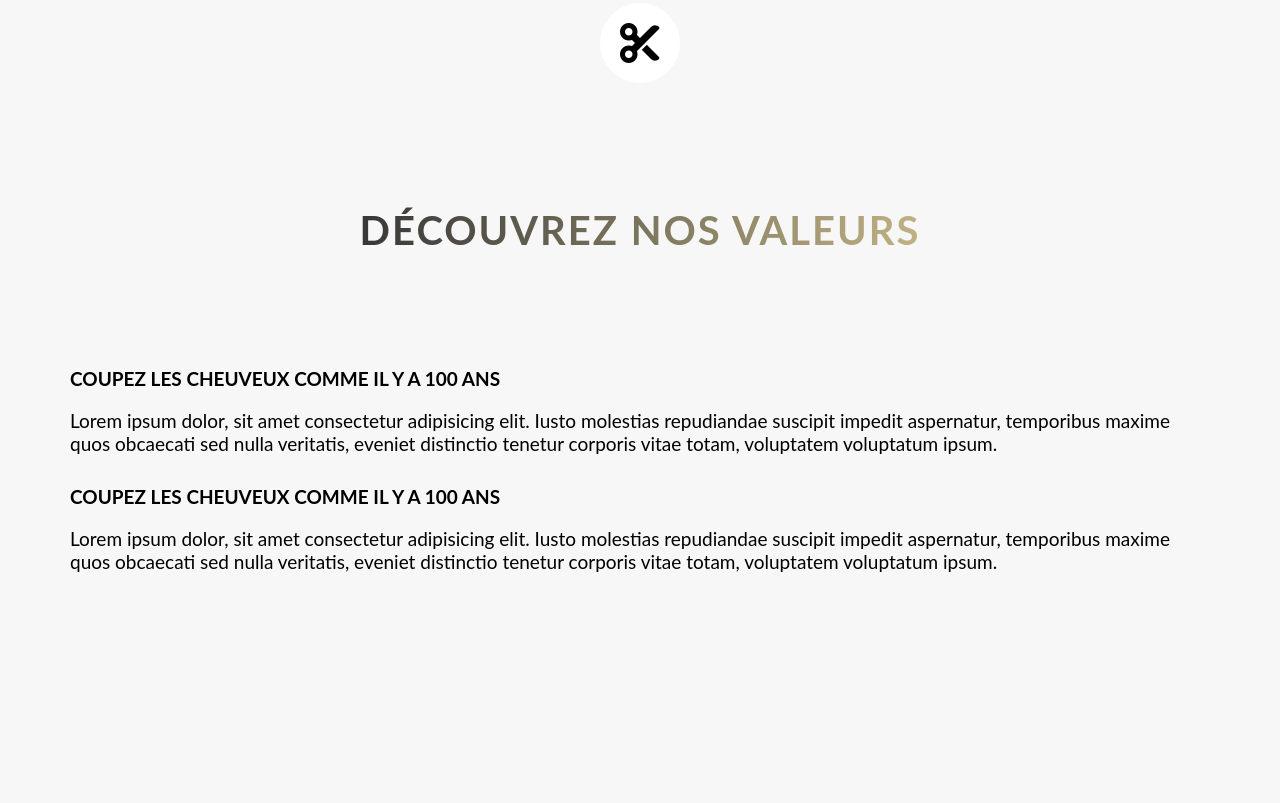
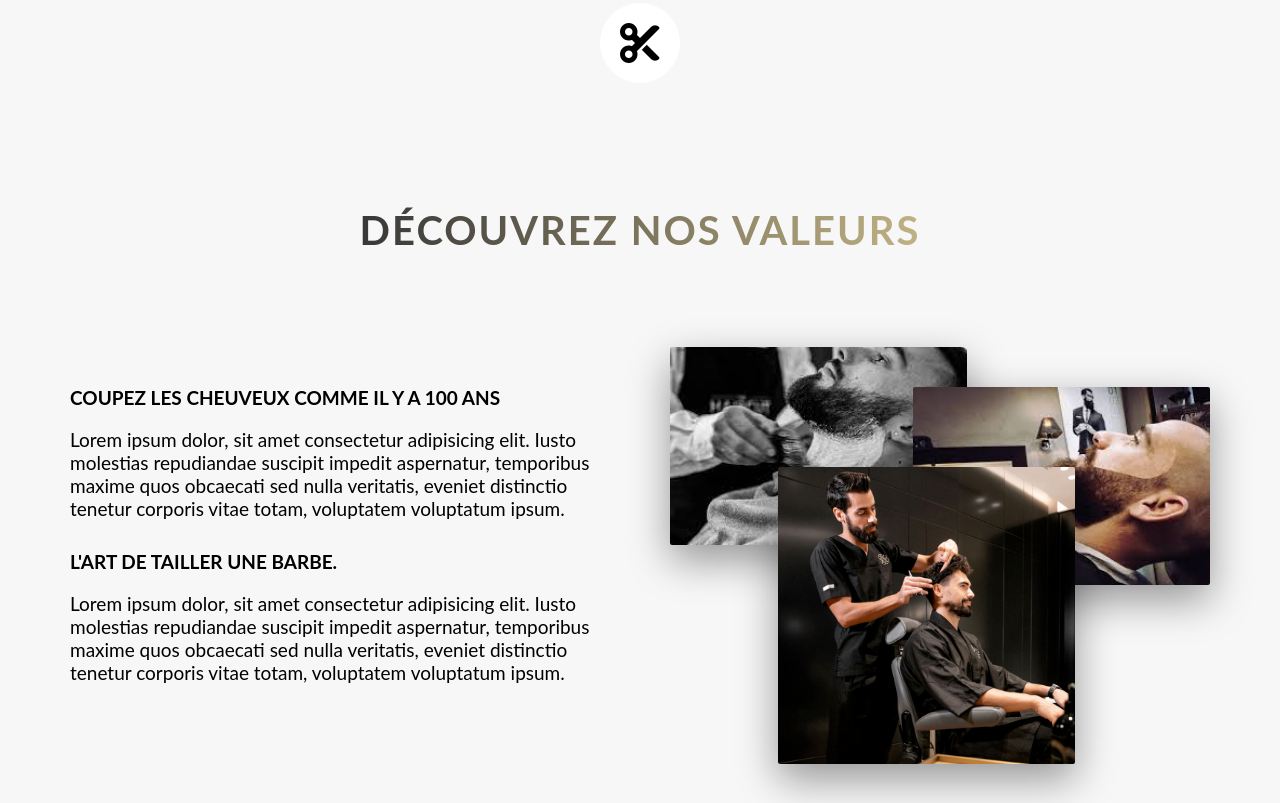
Before and after one commit to aiiioo93/Barbier, a plain HTML site: page index.html in a window 1280 px wide. Shown: the part 677-1480 px from the top of the page. Before the commit the page ends 1369 px from the top, so only its background shows below. Drawn offline with Linux system fonts and the light colour scheme.

Commit message:
Section About, CSS partie 2 Mise en place des photo de la section About

```diff
--- a/index.html
+++ b/index.html
@@ -26,9 +26,9 @@
     <header id="acceuil">
         <nav id="navigation">
             <a href="#acceuil" class="liensNav">Acceuil</a>
-            <a href="#section-about" class="liensNav">Nos Valeurs</a>
-            <a href="#tarifs" class="liensNav">Nos Tarifs</a>
-            <a href="#contact" class="liensNav">Contact</a>
+            <a href="valeurs" class="liensNav">Nos Valeurs</a>
+            <a href="tarifs" class="liensNav">Nos Tarifs</a>
+            <a href="contact" class="liensNav">Contact</a>
             <a class="icon" id="icon"><i class="fa-solid fa-bars"></i></a>
         </nav>
 
@@ -59,7 +59,7 @@
                 </p>
 
                 <h3 class="sousTitreAbout">
-                    Coupez les cheuveux comme il y a 100 ans
+                    L'art de tailler une Barbe.
                 </h3>
                 <p class="paragraphe">
                     Lorem ipsum dolor, sit amet consectetur adipisicing elit. Iusto molestias repudiandae suscipit impedit aspernatur, temporibus maxime quos obcaecati sed nulla veritatis, eveniet distinctio tenetur corporis vitae totam, voluptatem voluptatum ipsum.
@@ -67,9 +67,9 @@
             </div>
             <div class="col-1-of-2">
                 <div class="composition">
-                    <!-- <img src="ressources/3img1.jpg" alt="photo barbier 1" class="composition_photo composition_photo--1">
+                    <img src="ressources/3img1.jpg" alt="photo barbier 1" class="composition_photo composition_photo--1">
                     <img src="ressources/3img2.jpg" alt="photo barbier 2" class="composition_photo composition_photo--2">
-                    <img src="ressources/3img3.jpg" alt="photo barbier 3" class="composition_photo composition_photo--3"> -->
+                    <img src="ressources/3img3.jpg" alt="photo barbier 3" class="composition_photo composition_photo--3">
                 </div>
             </div>
         </div>
--- a/style.css
+++ b/style.css
@@ -141,3 +141,61 @@ header #arrow{
     margin-bottom: 3rem;
 
 }
+
+.row:after{
+    content: "";
+    display: table;
+    clear: both;
+}
+
+.row [class^="col-"]{
+    float: left;
+}
+
+.row [class^="col-"]:not(:last-child){
+    margin-right: 6rem;
+}
+
+.row .col-1-of-2{
+    width: calc((100% - 6rem) / 2);
+}
+
+.composition{
+    position: relative;
+}
+
+.composition_photo{
+    width: 55%;
+    box-shadow: 0 1.5rem 4rem rgba(0, 0, 0, 0.4);
+    border-radius: 2px;
+    position: absolute;
+    z-index: 10;
+    transition: all;
+    outline-offset: 2rem;
+}
+
+.composition_photo--1{
+ left: 0;
+ top:-2rem;
+}
+
+.composition_photo--2{
+    right: 0;
+    top: 2rem;
+}
+
+.composition_photo--3{
+    left: 20%;
+    top: 10rem;
+}
+
+.composition_photo:hover{
+    outline: 1.5rem solid #c0b283;
+    transform: scale(1.05) translateY(-0.5rem);
+    box-shadow: 0 2.5rem 4rem rgba(0, 0, 0, 0.5);
+    z-index: 30;
+}
+
+.composition:hover .composition_photo:not(:hover){
+    transform: scale(0.95);
+}
```
